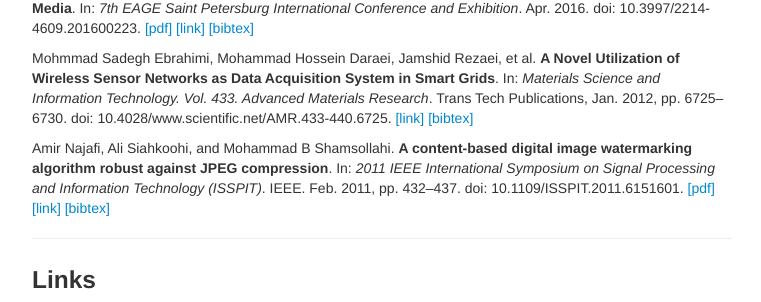
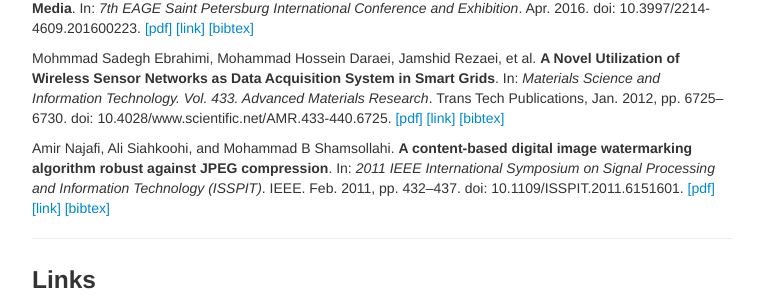
Before and after one commit to nanjekyejoannah/cs.unb.ca-jnanjeky, a Jekyll site: the page built from index.md, in a window 1280 px wide. Shown: the part 1240-1542 px from the top of the page, without its empty margins (258-1019 px from the left). Built offline with Jekyll 4.4.1, drawn with Linux system fonts in a browser that asks for light colours.

```diff
--- a/index.md
+++ b/index.md
@@ -54,7 +54,7 @@ Ali Siahkoohi, Rajiv Kumar, and Felix J. Herrmann. **Seismic Data Reconstruction
 
 Ali Siahkoohi and Ali Gholami. **Sparsity Promoting Least Squares Migration for Laterally Inhomogeneous Media**. In: _7th EAGE Saint Petersburg International Conference and Exhibition_. Apr. 2016. doi: 10.3997/2214-4609.201600223. [[pdf]](https://alisiahkoohi.github.io/files/84208.pdf) [[link]](http://earthdoc.eage.org/publication/publicationdetails/?publication=84208) [[bibtex]](https://alisiahkoohi.github.io/files/LSM.bib)
 
-Mohmmad Sadegh Ebrahimi, Mohammad Hossein Daraei, Jamshid Rezaei, et al. **A Novel Utilization of Wireless Sensor Networks as Data Acquisition System in Smart Grids**. In: _Materials Science and Information Technology. Vol. 433. Advanced Materials Research_. Trans Tech Publications, Jan. 2012, pp. 6725–6730. doi: 10.4028/www.scientific.net/AMR.433-440.6725. [[link]](https://www.scientific.net/AMR.433-440.6725) [[bibtex]](https://alisiahkoohi.github.io/files/WSN.bib)
+Mohmmad Sadegh Ebrahimi, Mohammad Hossein Daraei, Jamshid Rezaei, et al. **A Novel Utilization of Wireless Sensor Networks as Data Acquisition System in Smart Grids**. In: _Materials Science and Information Technology. Vol. 433. Advanced Materials Research_. Trans Tech Publications, Jan. 2012, pp. 6725–6730. doi: 10.4028/www.scientific.net/AMR.433-440.6725. [[pdf]](https://www.scientific.net/AMR.433-440.6725.pdf?casa_token=Kk-dF-USBCgAAAAA:gURDeINJzqbe5_YBycwiJCHM4J008-pBWeAY0_e0812ic2DUVKkXlAAK-pYztCtbwoLz00ff) [[link]](https://www.scientific.net/AMR.433-440.6725) [[bibtex]](https://alisiahkoohi.github.io/files/WSN.bib)
 
 Amir Najafi, Ali Siahkoohi, and Mohammad B Shamsollahi. **A content-based digital image watermarking algorithm robust against JPEG compression**. In: _2011 IEEE International Symposium on Signal Processing and Information Technology (ISSPIT)_. IEEE. Feb. 2011, pp. 432–437. doi: 10.1109/ISSPIT.2011.6151601. [[pdf]](https://alisiahkoohi.github.io/files/6151601.pdf) [[link]](https://ieeexplore.ieee.org/document/6151601/) [[bibtex]](https://alisiahkoohi.github.io/files/Watermarking.bib)
 
```
Also changed, not shown: 1 other file.
